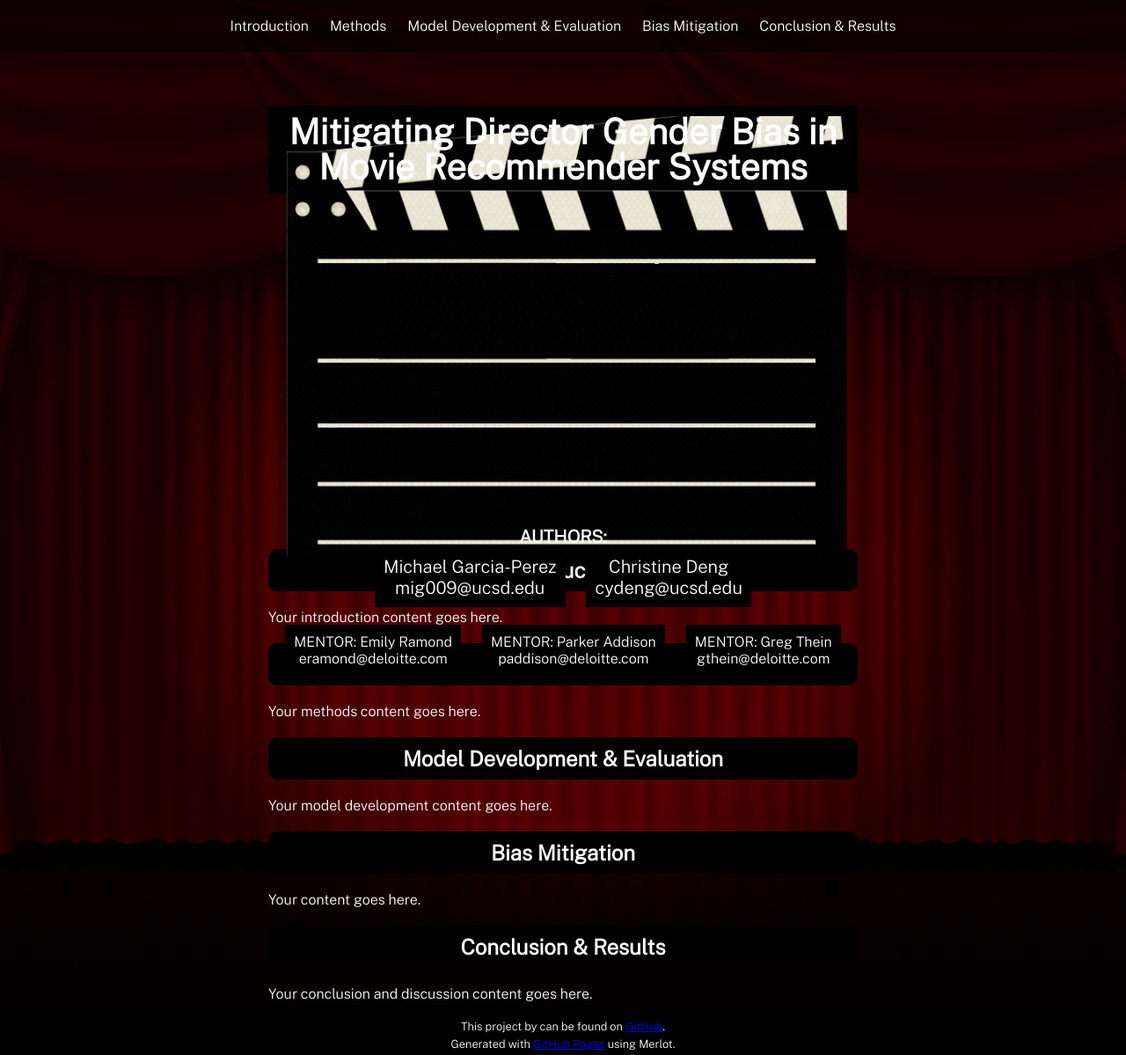
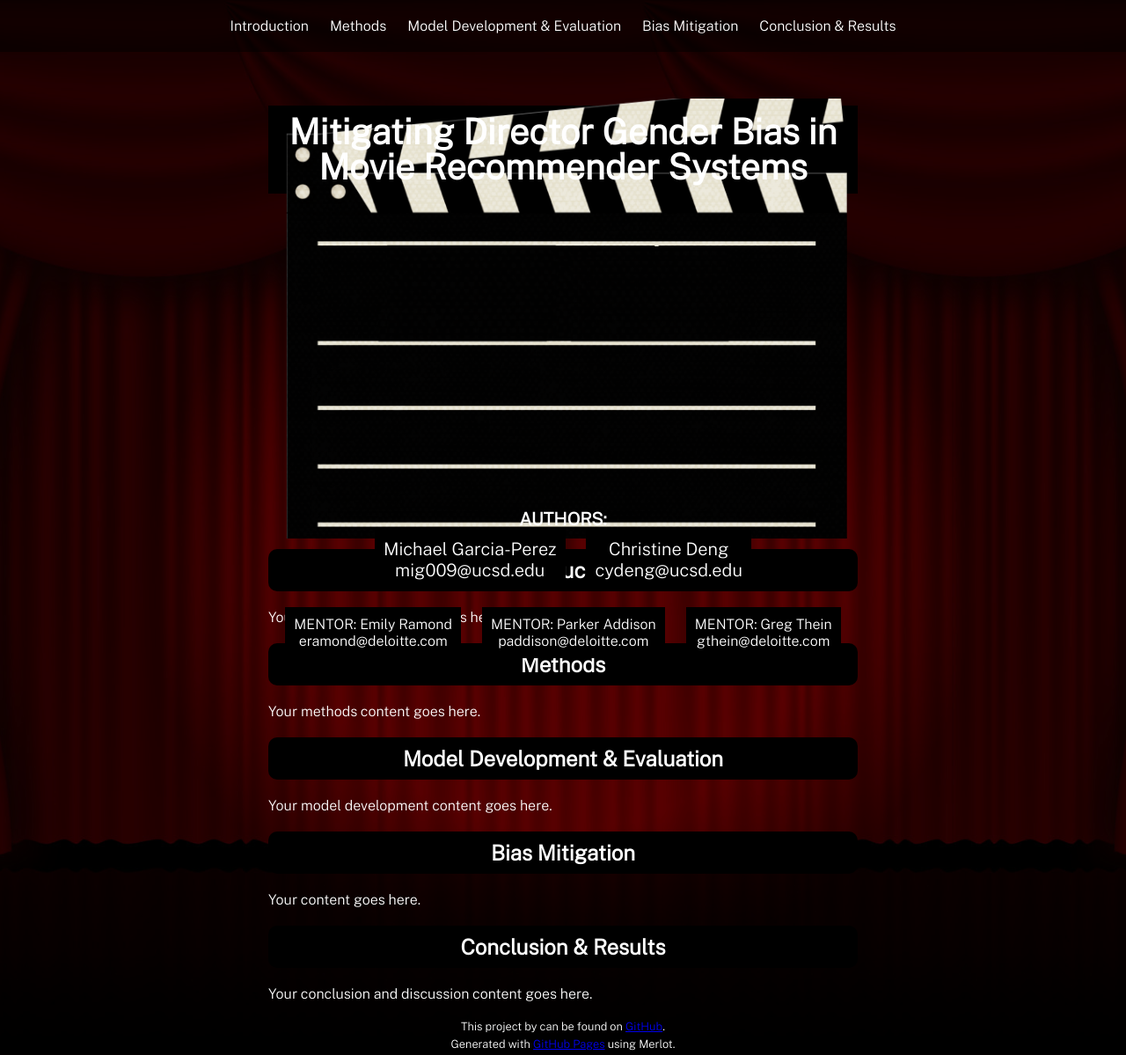
Before and after one commit to michael-garciaperez/DSC180A-Methodology-5, a Jekyll site: the page built from index.md, in a window 1280 px wide and 1199 px high. Shown: the whole window at 88% size. Built offline with Jekyll 4.4.1, drawn with Linux system fonts in a browser that asks for light colours.

Commit message:
Update style.scss

```diff
--- a/assets/css/style.scss
+++ b/assets/css/style.scss
@@ -34,7 +34,7 @@ header {
   width: 100%;
   max-width: 670px;
   height: 500px;
-  margin-top: -115px; /* Adjusted margin-top */
+  margin-top: -135px; /* Adjusted margin-top */
 }
 
 header h1 {
```
